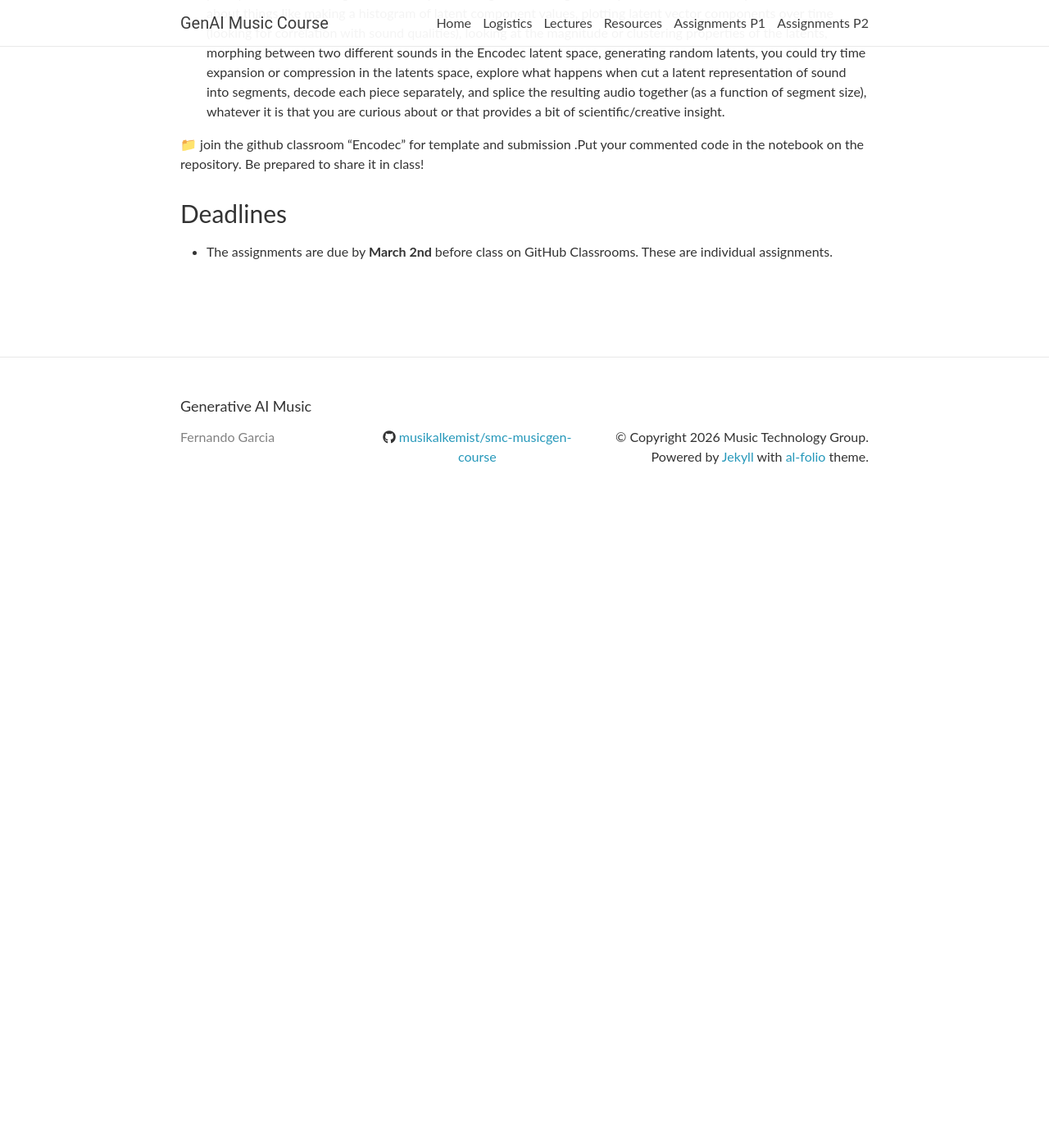
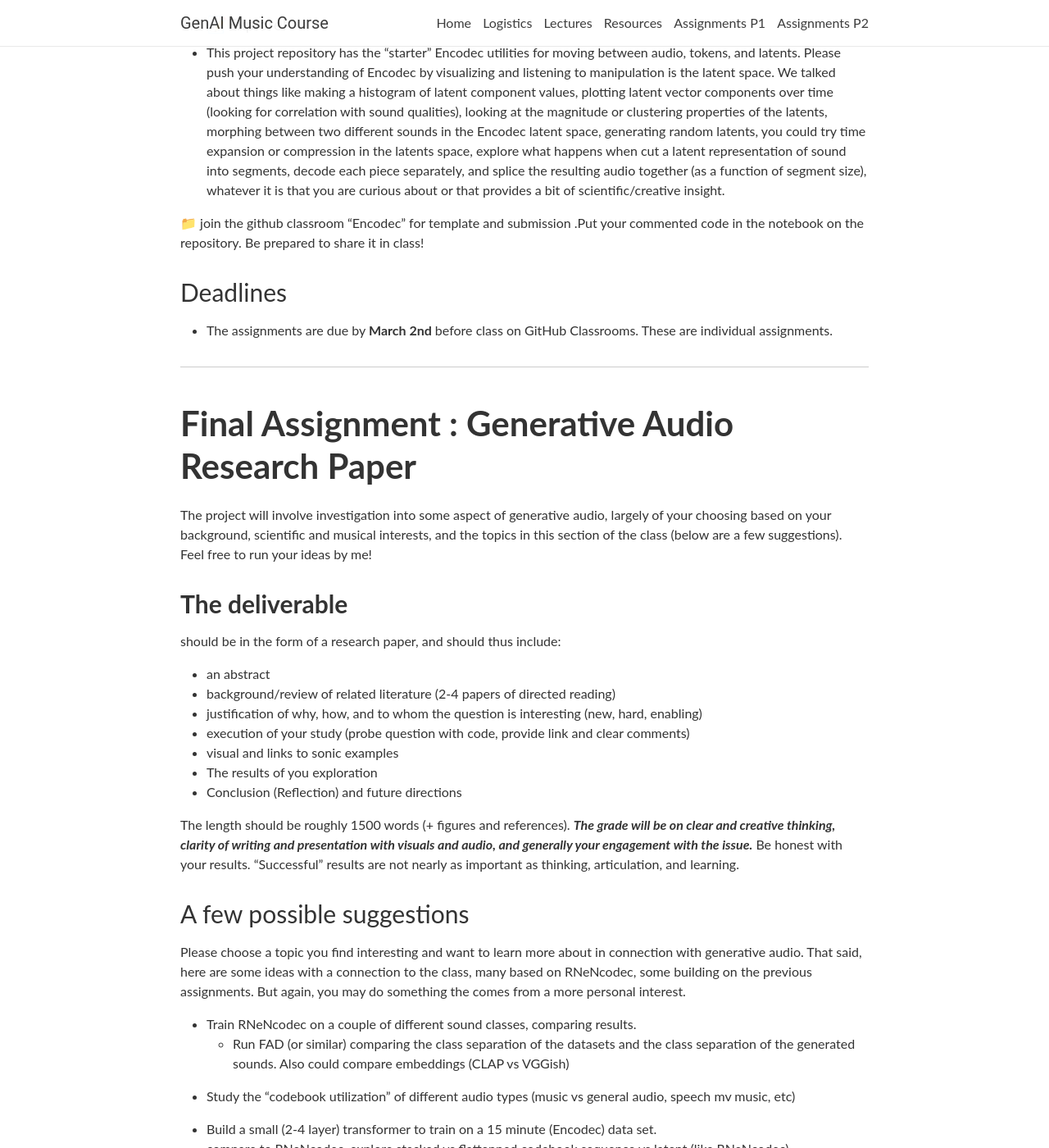
Before and after one commit to upf-smc-genai-music/upf-smc-genai-music.github.io, a Jekyll site: the page built from _pages/assignments_pt2.md, in a window 1280 px wide and 1400 px high, scrolled down 4916 px. Shown: the whole window at 82% size. Built offline with Jekyll 4.4.1, drawn with Linux system fonts in a browser that asks for light colours; nearby versions of some CDN libraries; comment, search, counter and statistics services are not loaded; before the commit the page ends 5546 px from its top, so only the background shows below that; some of the changed text lies outside the part shown.

Commit message:
final assignment details

```diff
--- a/_pages/assignments_pt2.md
+++ b/_pages/assignments_pt2.md
@@ -182,3 +182,54 @@ The dataset you created is ready for the next stage of preparation, then for tra
 ### Deadlines
 
 * The assignments are due by **March 2nd** before class on GitHub Classrooms. These are individual assignments.
+
+---
+## **Final Assignment : Generative Audio Research Paper**
+The project will involve investigation into some aspect of generative audio, largely of your choosing based on your background, scientific and musical interests, and the topics in this section of the class (below are a few suggestions). Feel free to run your ideas by me!
+
+### **The deliverable**
+should be in the form of a research paper, and should thus include:
+
+* an abstract
+* background/review of related literature (2-4 papers of directed reading)
+* justification of why, how, and to whom the question is interesting (new, hard, enabling)
+* execution of your study (probe question with code, provide link and clear comments)
+* visual and links to sonic examples
+* The results of you exploration
+* Conclusion (Reflection) and future directions
+
+The length should be roughly 1500 words (+ figures and references). ***The grade will be on clear and creative thinking, clarity of writing and presentation with visuals and audio, and generally your engagement with the issue.*** Be honest with your results. "Successful" results are not nearly as important as thinking, articulation, and learning.
+
+### A few possible suggestions
+Please choose a topic you find interesting and want to learn more about in connection with generative audio. That said, here are some ideas with a connection to the class, many based on RNeNcodec, some building on the previous assignments.  But again, you may do something the comes from a more personal interest.
+
+* Train RNeNcodec on a couple of different sound classes, comparing results.
+  * Run FAD (or similar) comparing the class separation of the datasets and the class separation of the generated sounds. Also could compare embeddings (CLAP vs VGGish)
+
+* Study the "codebook utilization" of different audio types (music vs general audio, speech mv music, etc)
+
+* Build a small (2-4 layer) transformer to train on a 15 minute (Encodec) data set.
+  compare to RNeNcodec, explore stacked vs flattenned codebook sequence vs latent (like RNeNcodec)
+  Explore different conditioning and/or positional encoding strategies
+
+* Compare RAVE latents to Encodec latents
+
+* Implement Tokui style "style transfer" (maybe using two different codecs?). Add something new to it.
+
+* Explore the ability of RNeNcodec to capture longer time scales with rhythms
+
+* Extract fast-moving parameters from your audio (eg. engine sound) (spectral centroid) and use them for conditioning parameters. Generate new parameter contours for resynthesis
+
+* Explore streaming with other codecs (Encodec 48, DAC, ...)
+
+* Compare and analyze different training strategies in RNeNcodec (conditioning interpolation and extrapolation, drop out).
+
+* Compare one-hot vs continuous conditioning for discrete parameter (semitones in pitch)
+
+* Capacity - Does the model need to be bigger to handle a bigger data set, more classes?
+
+* (Explore "timbre transfer"  with RNeNcodec)
+
+### Deadline
+
+* The assignments are due by midnight Friday **March 20**. These are individual assignments, though you should feel free to discuss with your classmates.
```
